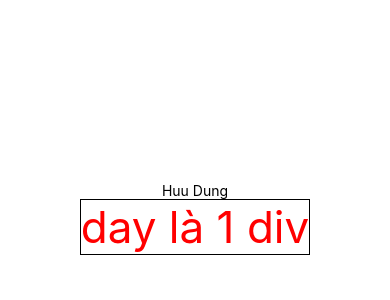
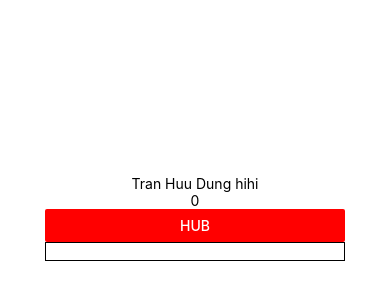
Before and after one commit to HuuDungg/startReactNative, a React Native app: screen / in a window 390 px wide. Shown: the part 204-504 px from the top of the page. Built offline with nearby package versions, Linux system fonts and the light colour scheme.

Commit message:
input component

```diff
--- a/App.tsx
+++ b/App.tsx
@@ -1,11 +1,36 @@
-import { StatusBar } from 'expo-status-bar';
-import { Button, StyleSheet, Text, View } from 'react-native';
+
+import { useState } from 'react';
+import { Button, StyleSheet, Text, TextInput, View } from 'react-native';
 
 export default function App() {
+  const [name, setName] = useState<string>('Tran Huu Dung hihi');
+  const [count, setCount] = useState<number>(0);
+
   return (
     <View style={styles.container}>
-      <Text>Huu Dung</Text>
-      <Text style={styles.div}>day là 1 div</Text>
+
+      <Text>{name}</Text>
+      <Text>{count}</Text>
+      <View >
+        <Button
+          color={'red'}
+          onPress={() => {
+            setCount(count + 1);
+            alert('tab me ' + count)
+          }} title='hub' />
+        <TextInput
+          onChange={(value) => {
+            setName(value.nativeEvent.text)
+          }}
+          keyboardType='numeric'
+          style={{
+            borderColor: 'black',
+            borderWidth: 1,
+            paddingRight: 80,
+          }}
+          maxLength={2}
+        />
+      </View>
     </View>
   );
 }
@@ -21,6 +46,6 @@ const styles = StyleSheet.create({
     color: 'red',
     fontSize: 44,
     borderColor: '1px solid blue',
-    borderWidth: 1
+    borderWidth: 1,
   }
 });
--- a/package.json
+++ b/package.json
@@ -14,10 +14,12 @@
     "web": "expo start --web"
   },
   "dependencies": {
+    "axios": "^1.7.7",
     "expo": "51.0.20",
     "expo-status-bar": "1.12.1",
     "react": "18.2.0",
-    "react-native": "0.74.3"
+    "react-native": "0.74.3",
+    "react-native-elements": "^3.4.3"
   },
   "devDependencies": {
     "@babel/core": "7.24.8",
```
Also changed, not shown: tsconfig.json (line endings or trailing spaces), 1 other file (tests, documents, lock files or other folders).
